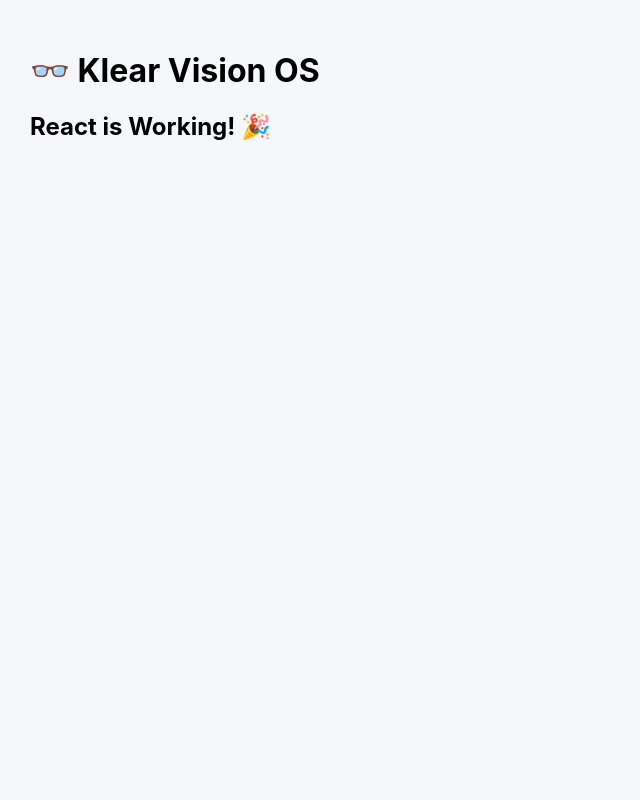
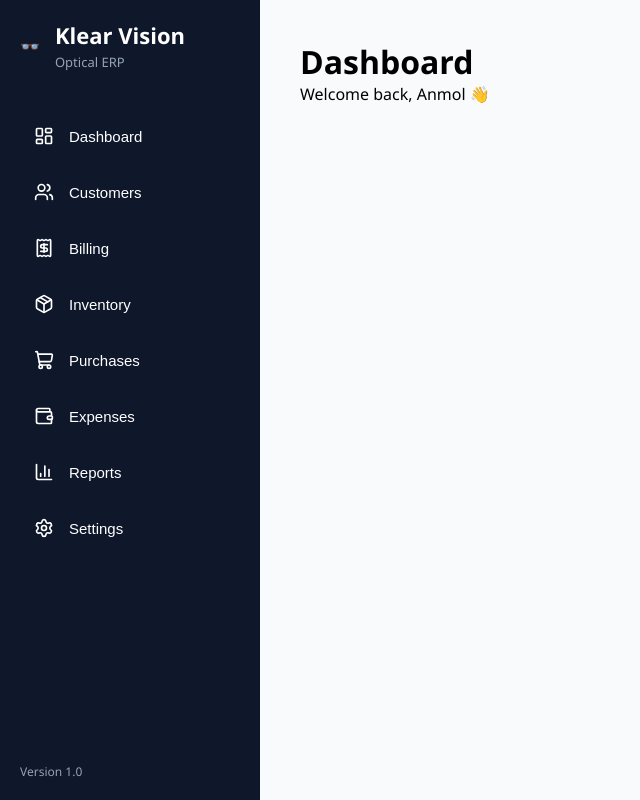
Before and after one commit to klearvision297-cloud/Klearvisionos, a React (Vite) app: page / in a window 1280 px wide. Shown: the whole page, without its empty margins (0-640 px from the left). Built offline with nearby package versions, Linux system fonts and the light colour scheme.

Commit message:
feat: application shell with sidebar

```diff
--- a/src/App.tsx
+++ b/src/App.tsx
@@ -0,0 +1,24 @@
+import Sidebar from "./components/layout/Sidebar";
+
+export default function App() {
+  return (
+    <div
+      style={{
+        display: "flex",
+      }}
+    >
+      <Sidebar />
+
+      <div
+        style={{
+          flex: 1,
+          padding: 40,
+        }}
+      >
+        <h1>Dashboard</h1>
+
+        <p>Welcome back, Anmol 👋</p>
+      </div>
+    </div>
+  );
+}
--- /dev/null
+++ b/src/components/layout/Sidebar.tsx
@@ -0,0 +1,52 @@
+import {
+  LayoutDashboard,
+  Users,
+  Receipt,
+  Package,
+  ShoppingCart,
+  Wallet,
+  BarChart3,
+  Settings,
+} from "lucide-react";
+
+const menuItems = [
+  { icon: LayoutDashboard, label: "Dashboard" },
+  { icon: Users, label: "Customers" },
+  { icon: Receipt, label: "Billing" },
+  { icon: Package, label: "Inventory" },
+  { icon: ShoppingCart, label: "Purchases" },
+  { icon: Wallet, label: "Expenses" },
+  { icon: BarChart3, label: "Reports" },
+  { icon: Settings, label: "Settings" },
+];
+
+export default function Sidebar() {
+  return (
+    <aside className="sidebar">
+      <div className="logo">
+        👓
+        <div>
+          <h2>Klear Vision</h2>
+          <span>Optical ERP</span>
+        </div>
+      </div>
+
+      <nav>
+        {menuItems.map((item) => {
+          const Icon = item.icon;
+
+          return (
+            <button key={item.label} className="menuButton">
+              <Icon size={20} />
+              <span>{item.label}</span>
+            </button>
+          );
+        })}
+      </nav>
+
+      <div className="version">
+        Version 1.0
+      </div>
+    </aside>
+  );
+}
--- a/src/index.css
+++ b/src/index.css
@@ -1,14 +1,110 @@
-html,
-body,
-#root {
-  margin: 0;
-  padding: 0;
-  width: 100%;
-  height: 100%;
-  font-family: Inter, Arial, sans-serif;
-  background: #f5f7fa;
+*{
+margin:0;
+padding:0;
+box-sizing:border-box;
 }
 
-* {
-  box-sizing: border-box;
+body{
+font-family:Segoe UI,sans-serif;
+background:#F8FAFC;
 }
+
+#root{
+height:100vh;
+}
+
+.sidebar{
+
+width:260px;
+
+height:100vh;
+
+background:#0F172A;
+
+color:white;
+
+display:flex;
+
+flex-direction:column;
+
+padding:20px;
+
+}
+
+.logo{
+
+display:flex;
+
+align-items:center;
+
+gap:15px;
+
+margin-bottom:40px;
+
+}
+
+.logo h2{
+
+font-size:22px;
+
+}
+
+.logo span{
+
+color:#94A3B8;
+
+font-size:13px;
+
+}
+
+nav{
+
+display:flex;
+
+flex-direction:column;
+
+gap:8px;
+
+}
+
+.menuButton{
+
+background:transparent;
+
+border:none;
+
+color:white;
+
+display:flex;
+
+align-items:center;
+
+gap:15px;
+
+padding:14px;
+
+border-radius:12px;
+
+cursor:pointer;
+
+transition:.25s;
+
+font-size:15px;
+
+}
+
+.menuButton:hover{
+
+background:#1E293B;
+
+}
+
+.version{
+
+margin-top:auto;
+
+font-size:12px;
+
+color:#94A3B8;
+
+}
--- a/src/renderer.tsx
+++ b/src/renderer.tsx
@@ -3,14 +3,7 @@ import "./index.css";
 import React from "react";
 import ReactDOM from "react-dom/client";
 
-function App() {
-  return (
-    <div style={{ padding: 30 }}>
-      <h1>👓 Klear Vision OS</h1>
-      <h2>React is Working! 🎉</h2>
-    </div>
-  );
-}
+import App from "./App";
 
 const root = document.getElementById("root");
 
```
Also changed, not shown: src/components/Header.tsx (added), src/components/layout/Mainlayout.tsx (added), src/pages/Dashboaard.tsx (added).
